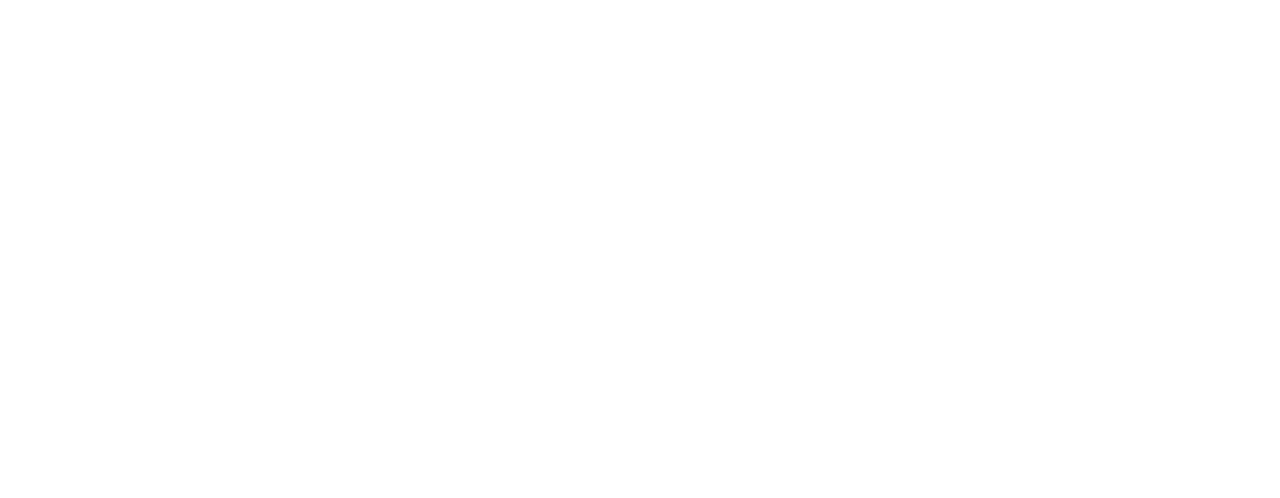
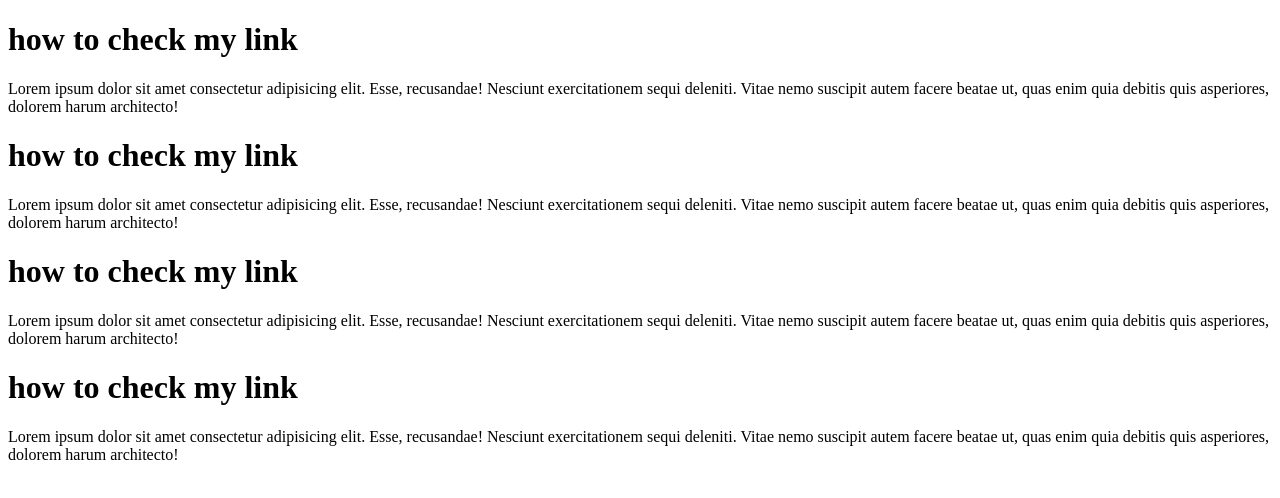
Before and after one commit to nuhash123/my-first-github-repo, a plain HTML site: page index.html in a window 1280 px wide. Drawn offline with Linux system fonts and the light colour scheme.

Commit message:
my first push

```diff
--- a/index.html
+++ b/index.html
@@ -6,6 +6,21 @@
     <title>My first ever github repo</title>
 </head>
 <body>
-
+    <div>
+        <h1>how to check my link</h1>
+        <p>Lorem ipsum dolor sit amet consectetur adipisicing elit. Esse, recusandae! Nesciunt exercitationem sequi deleniti. Vitae nemo suscipit autem facere beatae ut, quas enim quia debitis quis asperiores, dolorem harum architecto!</p>
+    </div>
+    <div>
+        <h1>how to check my link</h1>
+        <p>Lorem ipsum dolor sit amet consectetur adipisicing elit. Esse, recusandae! Nesciunt exercitationem sequi deleniti. Vitae nemo suscipit autem facere beatae ut, quas enim quia debitis quis asperiores, dolorem harum architecto!</p>
+    </div>
+    <div>
+        <h1>how to check my link</h1>
+        <p>Lorem ipsum dolor sit amet consectetur adipisicing elit. Esse, recusandae! Nesciunt exercitationem sequi deleniti. Vitae nemo suscipit autem facere beatae ut, quas enim quia debitis quis asperiores, dolorem harum architecto!</p>
+    </div>
+    <div>
+        <h1>how to check my link</h1>
+        <p>Lorem ipsum dolor sit amet consectetur adipisicing elit. Esse, recusandae! Nesciunt exercitationem sequi deleniti. Vitae nemo suscipit autem facere beatae ut, quas enim quia debitis quis asperiores, dolorem harum architecto!</p>
+    </div>
 </body>
 </html>
```
